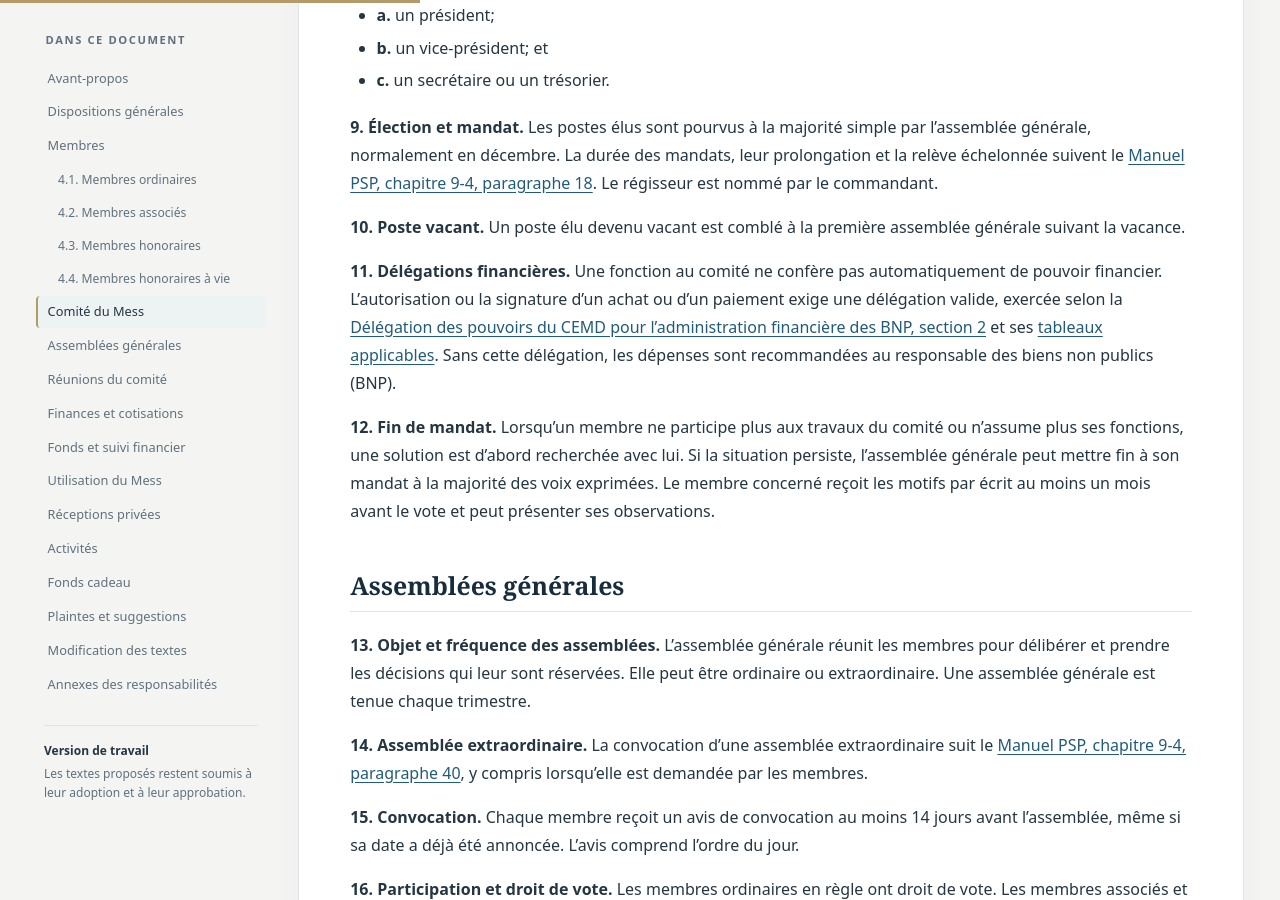
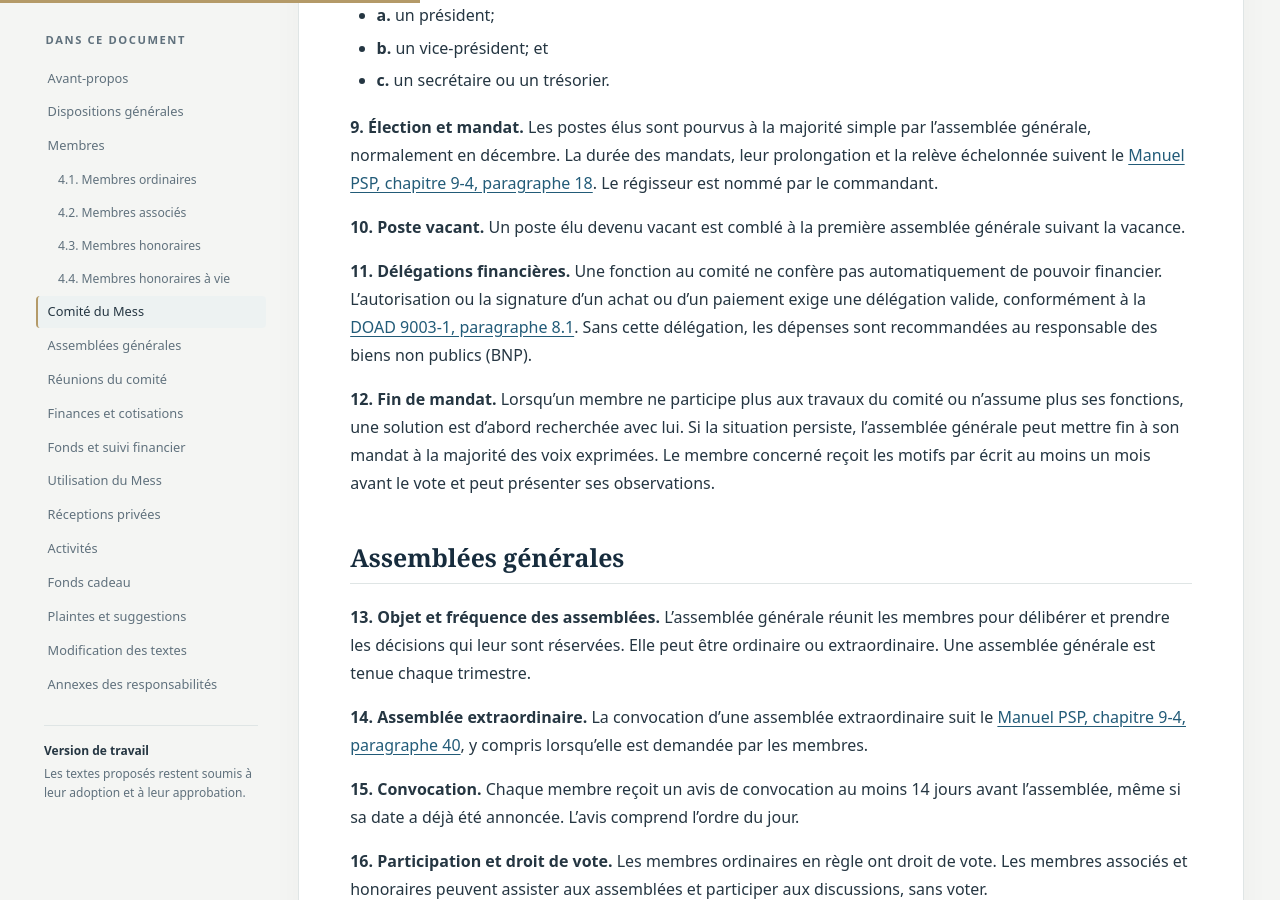
Before and after one commit to shocktubeM81/mess-9eg, a Jekyll site: the page built from versions/2026-10-28-v0.2/constitution-consolidee.md, in a window 1280 px wide and 900 px high, scrolled down 3055 px. Built offline with Jekyll 4.4.1, drawn with Linux system fonts in a browser that asks for light colours.

Commit message:
Citer la DOAD 9003-1 pour le principe de délégation financière

```diff
--- a/versions/2026-10-28-v0.2/constitution-consolidee.md
+++ b/versions/2026-10-28-v0.2/constitution-consolidee.md
@@ -95,7 +95,7 @@ Le passage au statut associé et les privilèges suivent le [paragraphe 21](http
 
 <a id="constitution-article-11"></a>
 <a id="article-11"></a>
-**11. Délégations financières.** Une fonction au comité ne confère pas automatiquement de pouvoir financier. L’autorisation ou la signature d’un achat ou d’un paiement exige une délégation valide, exercée selon la [Délégation des pouvoirs du CEMD pour l’administration financière des BNP, section 2](https://cfmws.ca/CFMWS/media/images/documents/8.0%20About%20Us/8.4%20Policies%20and%20Publications/8.4.5/Policies/DelegationofAuthorities_f.pdf#page=23) et ses [tableaux applicables](https://cfmws.ca/CFMWS/media/images/documents/8.0%20About%20Us/8.4%20Policies%20and%20Publications/8.4.5/Policies/DelegationofAuthorities_f.pdf#page=25). Sans cette délégation, les dépenses sont recommandées au responsable des biens non publics (BNP).
+**11. Délégations financières.** Une fonction au comité ne confère pas automatiquement de pouvoir financier. L’autorisation ou la signature d’un achat ou d’un paiement exige une délégation valide, conformément à la [DOAD 9003-1, paragraphe 8.1](https://www.canada.ca/fr/ministere-defense-nationale/organisation/politiques-normes/directives-ordonnances-administratives-defense/serie-9000/9003/9003-1-biens-non-publics.html). Sans cette délégation, les dépenses sont recommandées au responsable des biens non publics (BNP).
 
 <a id="constitution-article-12"></a>
 <a id="article-12"></a>
```
